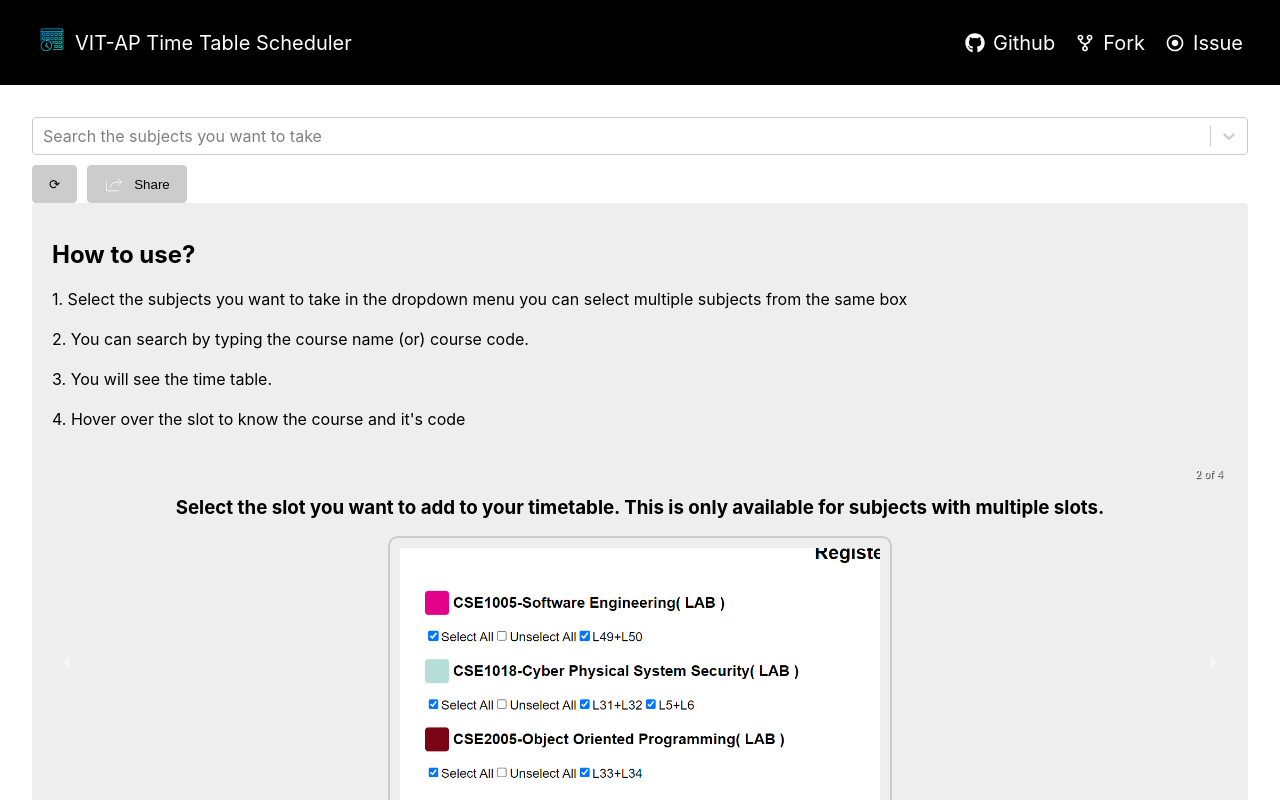
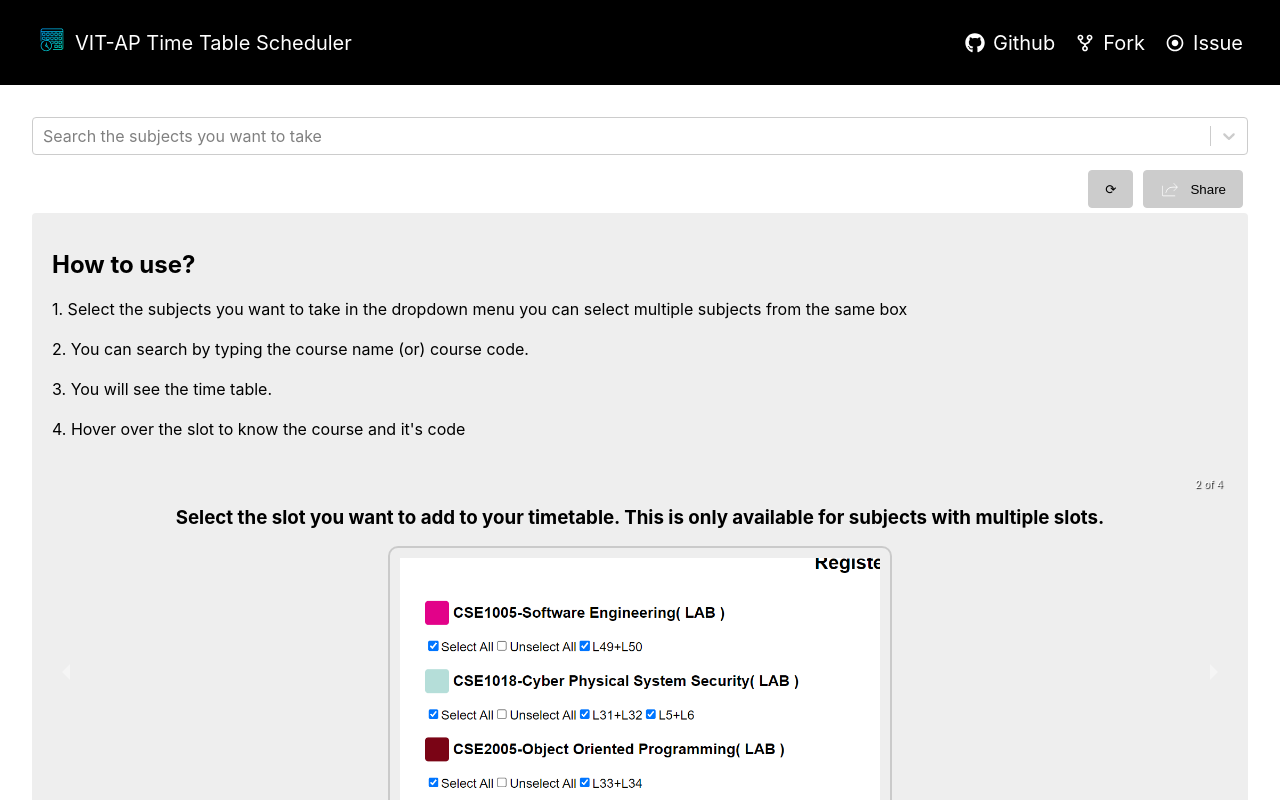
Before and after one commit to Sarath191181208/vitap-timetable-scheduler, a React (Vite) app: page / in a window 1280 px wide. Shown: the top 800 px of the page. Built offline with nearby package versions, Linux system fonts and the light colour scheme.

Commit message:
small ui changes

```diff
--- a/src/App.jsx
+++ b/src/App.jsx
@@ -160,7 +160,8 @@ function App() {
   );
 
   return (
-    <>
+    <div id="container-root">
+      <div id="container">
         <div className="subject-selection-controls">
           <SubjectSearchBox
             selecedSubjectsList={selecedSubjectsList}
@@ -200,7 +201,8 @@ function App() {
           onChange={onSelectBoxChange}
           disabledSlots={blockedTimeSlots}
         />
-    </>
+      </div>
+    </div>
   );
 }
 
--- a/src/css/App.css
+++ b/src/css/App.css
@@ -1,14 +1,23 @@
 #root {
-  max-width: 1280px;
+  background-color: var(--background-color);
+}
+
+#container-root{
+  display: grid;
+  place-items: center;
   width: 100%;
   padding: 2rem;
-  background-color: var(--background-color);
+}
+#container{
+  max-width: 1280px;
 }
 
 /*Styles for refresh-button, share-button*/
 .action-buttons{
   display: flex;
+  justify-content: flex-end;
   gap: 10px;
+  margin: 5px;
 }
 
 .action-buttons button{
```
Lines whose indentation alone changed are shown as unchanged.
